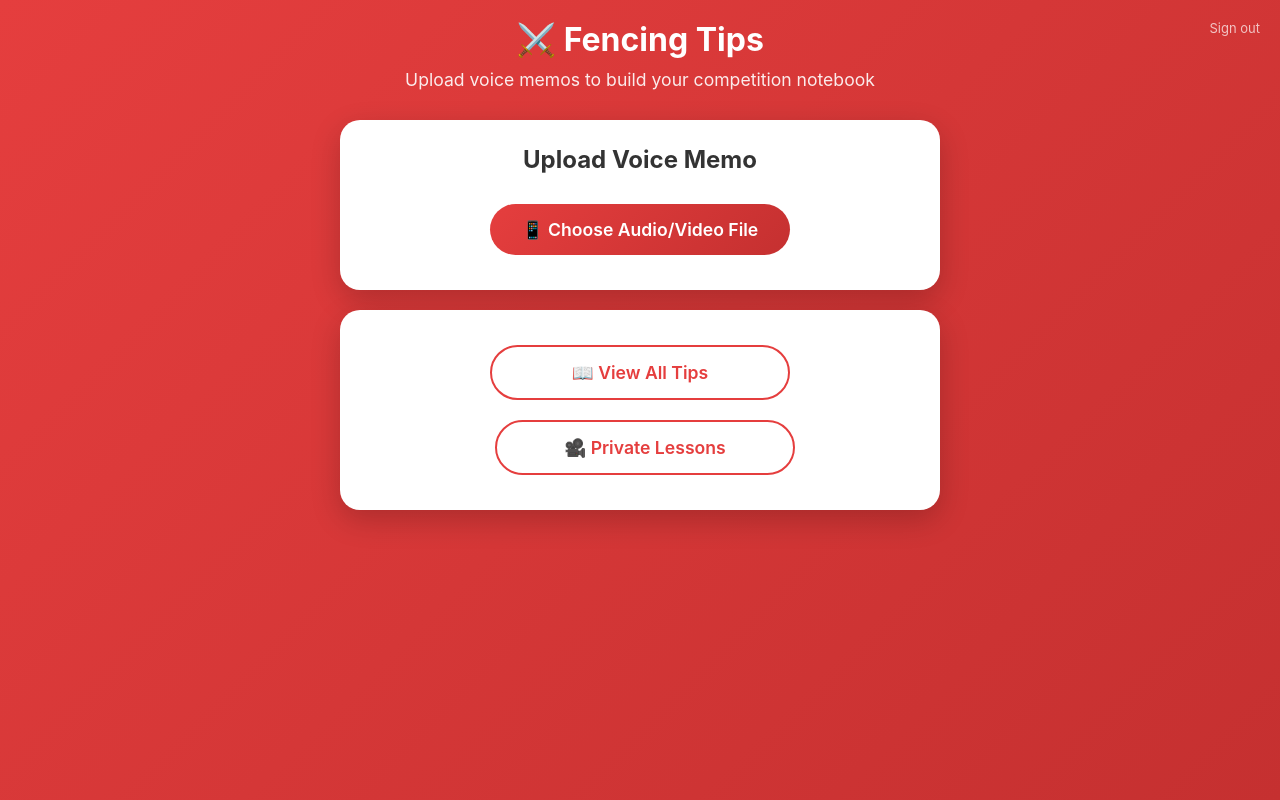
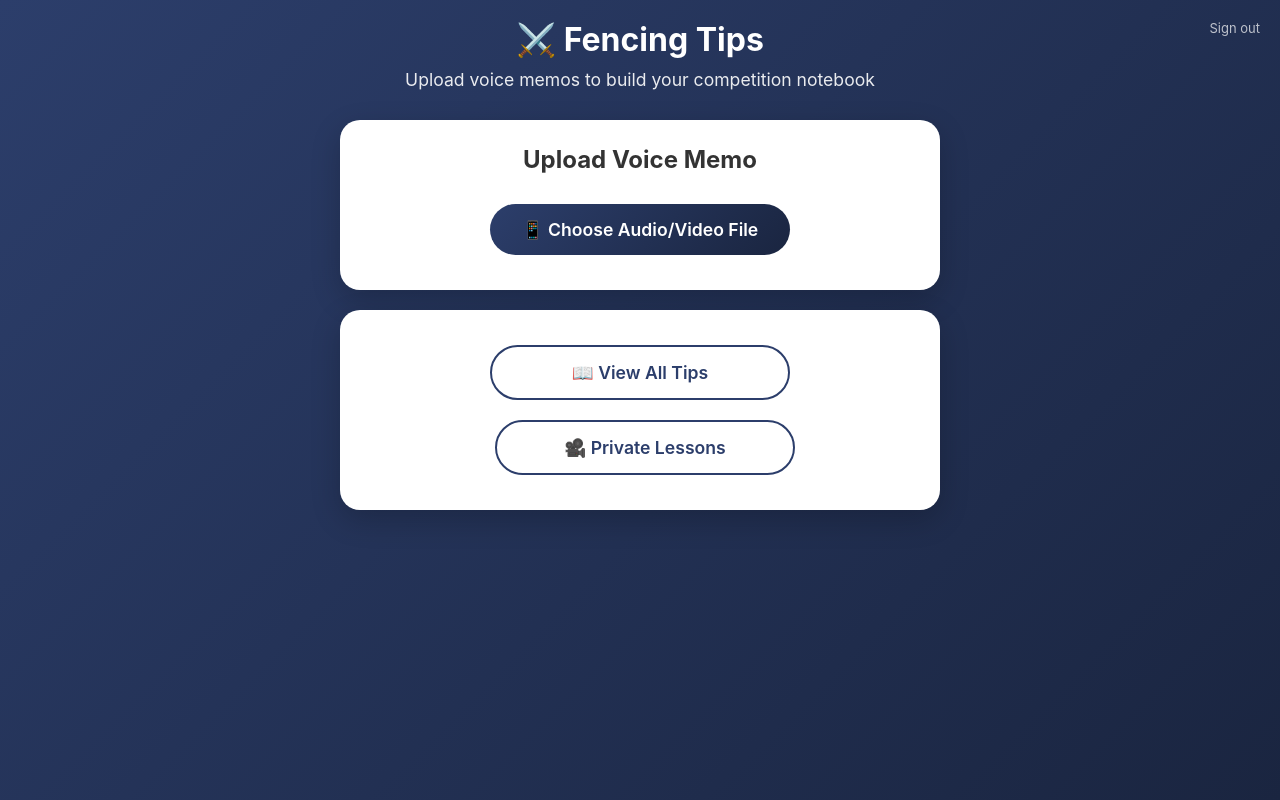
Before and after one commit to christinesalim/fencing-coach, a Flask app: page / in a window 1280 px wide. Run offline with Flask 3, Linux system fonts and the light colour scheme; the visitor is signed in with stand-in values (Sample User, id 1); data that the repository does not hold is empty.

Commit message:
Change color theme from red to muted navy blue
Co-Authored-By: Claude Sonnet 4.6 <noreply@anthropic.com>

```diff
--- a/templates/index.html
+++ b/templates/index.html
@@ -15,7 +15,7 @@
 
         body {
             font-family: -apple-system, BlinkMacSystemFont, 'Segoe UI', Roboto, sans-serif;
-            background: linear-gradient(135deg, #e53e3e 0%, #c53030 100%);
+            background: linear-gradient(135deg, #2c3e6b 0%, #1a2540 100%);
             min-height: 100vh;
             padding: 20px;
             color: #333;
@@ -56,7 +56,7 @@
 
         .upload-btn {
             display: inline-block;
-            background: linear-gradient(135deg, #e53e3e 0%, #c53030 100%);
+            background: linear-gradient(135deg, #2c3e6b 0%, #1a2540 100%);
             color: white;
             padding: 15px 30px;
             border-radius: 50px;
@@ -86,13 +86,13 @@
         .view-tips-btn {
             display: inline-block;
             background: white;
-            color: #e53e3e;
+            color: #2c3e6b;
             padding: 15px 30px;
             border-radius: 50px;
             font-size: 1.1em;
             font-weight: 600;
             text-decoration: none;
-            border: 2px solid #e53e3e;
+            border: 2px solid #2c3e6b;
             width: 100%;
             max-width: 300px;
             margin: 10px 0;
@@ -130,7 +130,7 @@
 
         .loader {
             border: 4px solid #f3f3f3;
-            border-top: 4px solid #e53e3e;
+            border-top: 4px solid #2c3e6b;
             border-radius: 50%;
             width: 40px;
             height: 40px;
--- a/templates/login.html
+++ b/templates/login.html
@@ -15,7 +15,7 @@
 
         body {
             font-family: -apple-system, BlinkMacSystemFont, 'Segoe UI', Roboto, sans-serif;
-            background: linear-gradient(135deg, #e53e3e 0%, #c53030 100%);
+            background: linear-gradient(135deg, #2c3e6b 0%, #1a2540 100%);
             min-height: 100vh;
             display: flex;
             align-items: center;
@@ -72,13 +72,13 @@
         }
 
         input[type="password"]:focus {
-            border-color: #e53e3e;
+            border-color: #2c3e6b;
         }
 
         button {
             width: 100%;
             padding: 14px;
-            background: linear-gradient(135deg, #e53e3e 0%, #c53030 100%);
+            background: linear-gradient(135deg, #2c3e6b 0%, #1a2540 100%);
             color: white;
             border: none;
             border-radius: 12px;
```
Also changed, not shown: templates/lessons.html (+4 -4 lines), templates/tips.html (+11 -11 lines).
